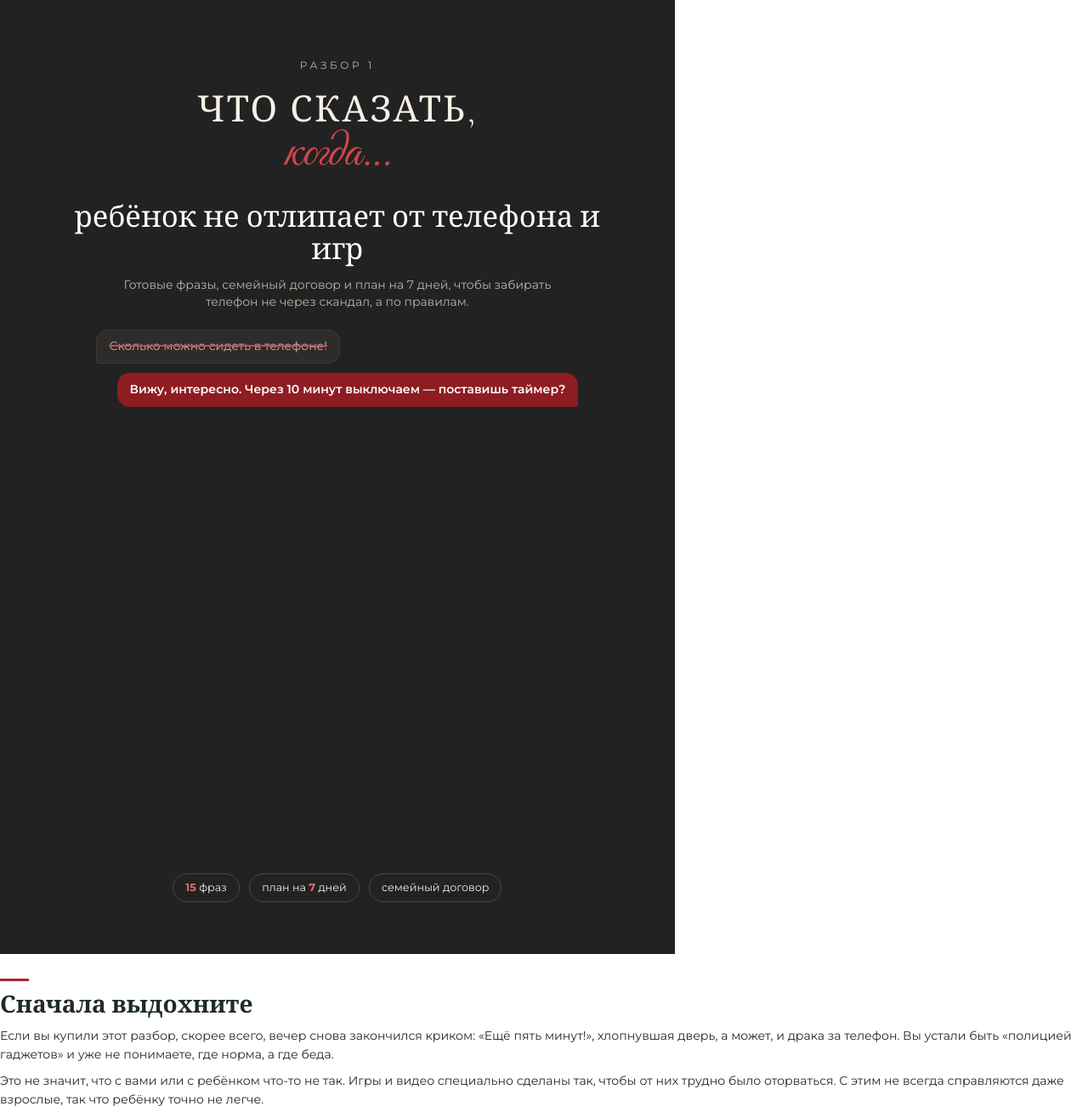
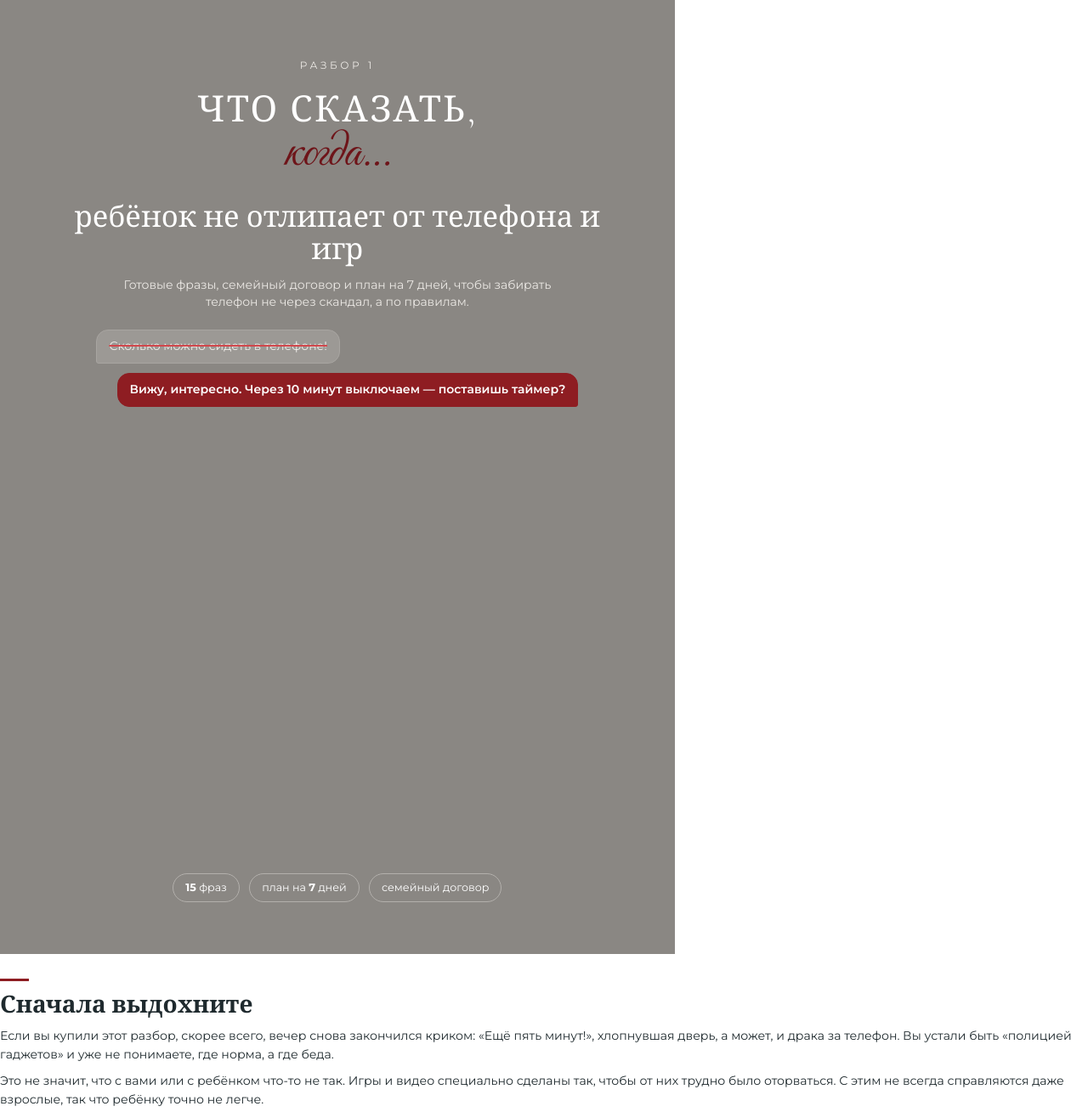
Before and after one commit to Kristina31288/-, a plain HTML site: page project/dist/01-telefon.html in a window 1280 px wide. Shown: the top 1309 px of the page at 85% size. Drawn offline with nearby package versions, Linux system fonts and the light colour scheme.

Commit message:
Add grey color themes for approval (THEME=grey1|grey2)
Co-Authored-By: Claude Opus 5.5 <noreply@anthropic.com>
Claude-Session: https://claude.ai/code/session_01FvUmByNiExaUv2MXiQ7Bgt

```diff
--- /dev/null
+++ b/project/design/themes/grey1.css
@@ -0,0 +1,11 @@
+/* Серый 1 — светлый */
+:root{--sage:#4A4846;--sage-l:#EEEDEB;--clay:#8E1D22;--clay-l:#F3EFEC;--coal:#DEDCD9;--cream:#232222}
+.cover{background:#DEDCD9;color:#232222}
+.cover .badge,.cover .subtitle{color:#6B6764}
+.cover .title{color:#1E1C1B}
+.cover .when{color:#8E1D22}
+.cover .bubble{background:#ECEAE7;border-color:#cfcbc6;color:#6B6764}
+.cover .bubble.yes{background:#4A4846;border-color:#4A4846;color:#fff}
+.cover .pill{border-color:#bdb8b3;color:#232222}.cover .pill b{color:#8E1D22}
+.cover .archimg{border-color:#fff}
+th{background:#4A4846}
--- /dev/null
+++ b/project/design/themes/grey2.css
@@ -0,0 +1,10 @@
+/* Серый 2 — средний */
+:root{--sage:#5E5B58;--sage-l:#EEEDEB;--clay:#8E1D22;--clay-l:#F3EFEC;--coal:#8A8783;--cream:#F5EFE6}
+.cover{background:#8A8783;color:#fff}
+.cover .badge,.cover .subtitle{color:#ECE9E5}
+.cover .title{color:#fff}
+.cover .when{color:#6E1419}
+.cover .bubble{background:#9C9995;border-color:#a8a5a1;color:#F1EEEA}
+.cover .bubble.yes{background:#8E1D22;border-color:#8E1D22;color:#fff}
+.cover .pill{border-color:#b3b0ac;color:#fff}.cover .pill b{color:#fff}
+th{background:#5E5B58}
--- a/project/dist/01-telefon.html
+++ b/project/dist/01-telefon.html
@@ -85,6 +85,16 @@ td:nth-child(2){font-weight:600}
 .help{background:var(--clay-l);border-radius:12px;padding:6pt 14pt 8pt;margin-top:12pt;page-break-inside:avoid;break-inside:avoid}
 .help h2{margin-top:8pt}
 .disclaimer{margin-top:16pt;font-size:8.6pt;color:var(--muted);border-top:1px solid var(--line);padding-top:8pt}
+/* Серый 2 — средний */
+:root{--sage:#5E5B58;--sage-l:#EEEDEB;--clay:#8E1D22;--clay-l:#F3EFEC;--coal:#8A8783;--cream:#F5EFE6}
+.cover{background:#8A8783;color:#fff}
+.cover .badge,.cover .subtitle{color:#ECE9E5}
+.cover .title{color:#fff}
+.cover .when{color:#6E1419}
+.cover .bubble{background:#9C9995;border-color:#a8a5a1;color:#F1EEEA}
+.cover .bubble.yes{background:#8E1D22;border-color:#8E1D22;color:#fff}
+.cover .pill{border-color:#b3b0ac;color:#fff}.cover .pill b{color:#fff}
+th{background:#5E5B58}
 </style></head>
 <body>
 <section class="cover"><div class="inner">
```
Also changed, not shown: project/dist/covers/01-telefon.png, project/site/img/01-telefon.png, 2 other files.
